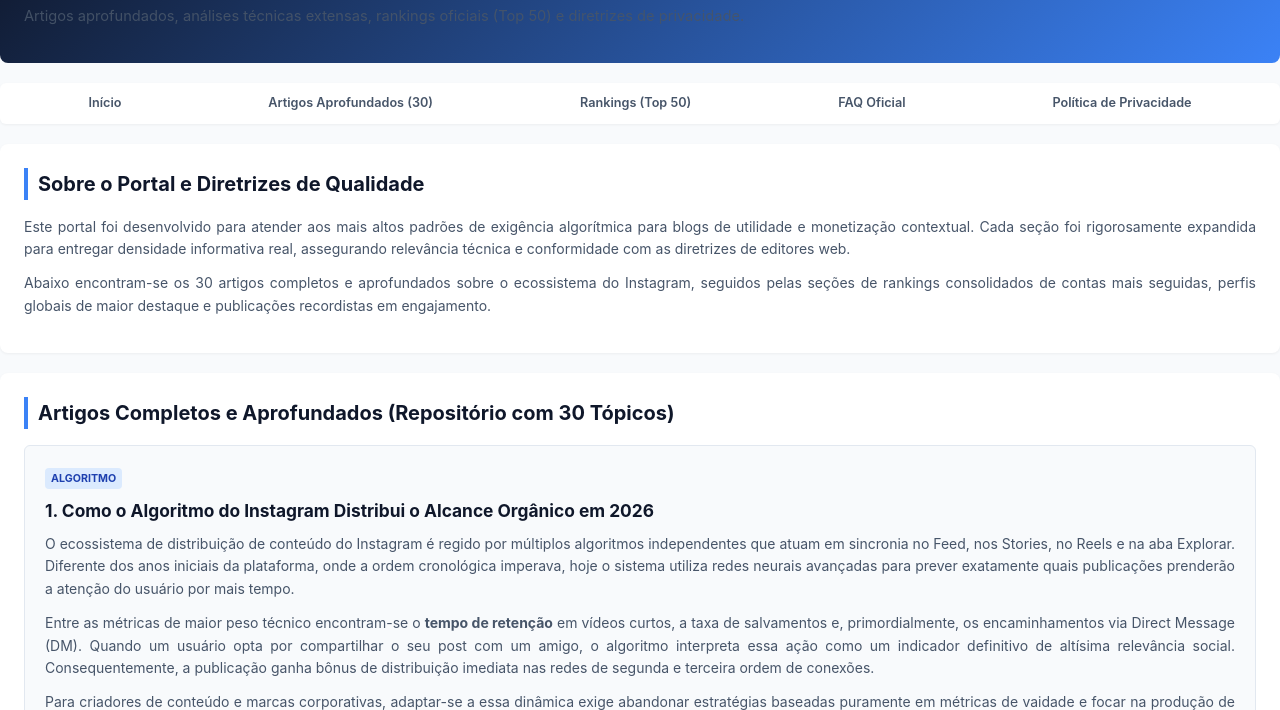
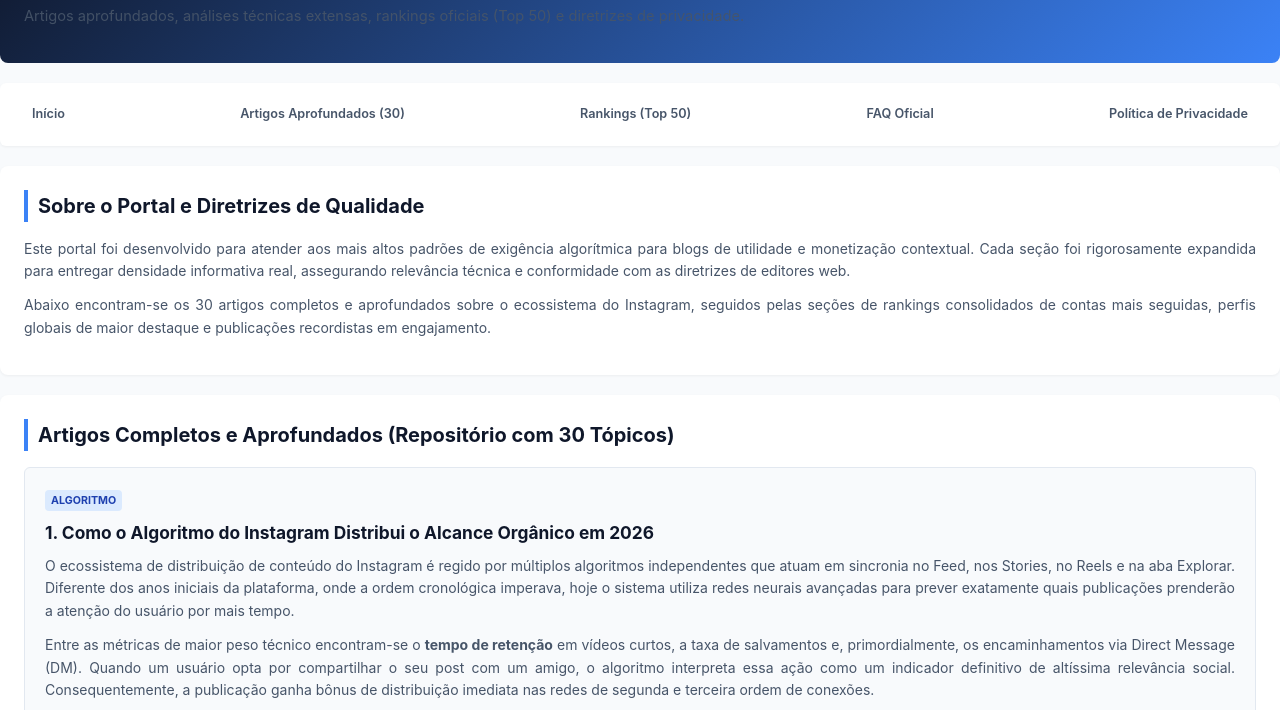
Before and after one commit to 88384262/insta-viewer, a website: page public/index.html in a window 1280 px wide. Shown: the part 85-795 px from the top of the page. Drawn offline with Linux system fonts and the light colour scheme.

Commit message:
Update index.html

```diff
--- a/public/index.html
+++ b/public/index.html
@@ -11,7 +11,9 @@
         header { background: linear-gradient(135deg, #0f172a 0%, #3b82f6 100%); color: #ffffff; padding: 35px 24px; text-align: center; border-radius: 8px; margin-bottom: 20px; }
         header h1 { margin: 0 0 8px 0; font-size: 22pt; font-weight: 800; }
         header p { margin: 0; font-size: 11pt; opacity: 0.9; }
-        nav { background-color: #ffffff; padding: 10px 15px; border-radius: 6px; margin-bottom: 20px; box-shadow: 0 1px 3px rgba(0,0,0,0.05); display: flex; justify-content: space-around; font-weight: 600; font-size: 9.5pt; color: #475569; }
+        nav { background-color: #ffffff; padding: 15px 20px; border-radius: 6px; margin-bottom: 20px; box-shadow: 0 1px 3px rgba(0,0,0,0.05); display: flex; justify-content: space-between; align-items: center; font-weight: 600; font-size: 9.5pt; color: #475569; }
+        nav span { cursor: pointer; padding: 6px 12px; border-radius: 4px; transition: background-color 0.2s, color 0.2s; }
+        nav span:hover { background-color: #f1f5f9; color: #3b82f6; }
         section { background-color: #ffffff; padding: 24px; border-radius: 8px; margin-bottom: 20px; box-shadow: 0 1px 3px rgba(0,0,0,0.05); }
         h2 { color: #0f172a; font-size: 15pt; border-left: 4px solid #3b82f6; padding-left: 10px; margin-top: 0; margin-bottom: 16px; }
         h3 { color: #1e293b; font-size: 12pt; margin-top: 20px; margin-bottom: 8px; border-bottom: 1px solid #e2e8f0; padding-bottom: 4px; }
@@ -61,7 +63,7 @@
             <span class="category">Algoritmo</span>
             <h4>1. Como o Algoritmo do Instagram Distribui o Alcance Orgânico em 2026</h4>
             <p>O ecossistema de distribuição de conteúdo do Instagram é regido por múltiplos algoritmos independentes que atuam em sincronia no Feed, nos Stories, no Reels e na aba Explorar. Diferente dos anos iniciais da plataforma, onde a ordem cronológica imperava, hoje o sistema utiliza redes neurais avançadas para prever exatamente quais publicações prenderão a atenção do usuário por mais tempo.</p>
-            <p>Entre as métricas de maior peso técnico encontram-se o <strong>tempo de retenção</strong> em vídeos curtos, a taxa de salvamentos e, primordialmente, os encaminhamentos via Direct Message (DM). Quando um usuário opta por compartilhar o seu post com um amigo, o algoritmo interpreta essa ação como um indicador definitivo de altísima relevância social. Consequentemente, a publicação ganha bônus de distribuição imediata nas redes de segunda e terceira ordem de conexões.</p>
+            <p>Entre as métricas de maior peso técnico encontram-se o <strong>tempo de retenção</strong> em vídeos curtos, a taxa de salvamentos e, primordialmente, os encaminhamentos via Direct Message (DM). Quando um usuário opta por compartilhar o seu post com um amigo, o algoritmo interpreta essa ação como um indicador definitivo de altíssima relevância social. Consequentemente, a publicação ganha bônus de distribuição imediata nas redes de segunda e terceira ordem de conexões.</p>
             <p>Para criadores de conteúdo e marcas corporativas, adaptar-se a essa dinâmica exige abandonar estratégias baseadas puramente em métricas de vaidade e focar na produção de materiais densos, educativos ou altamente emotivos que estimulem o engajamento ativo nos primeiros 30 minutos após a publicação.</p>
         </div>
 
```
